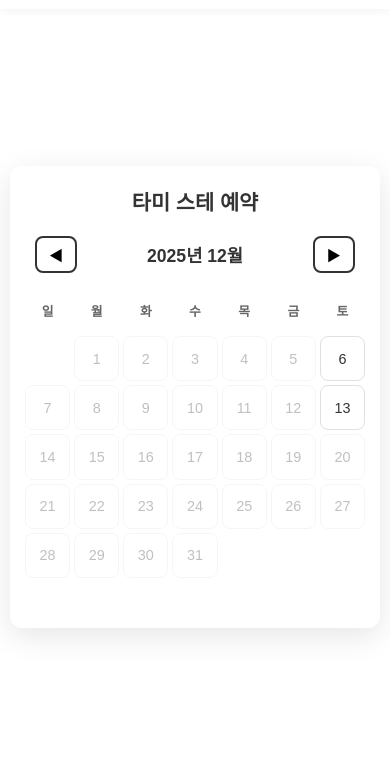
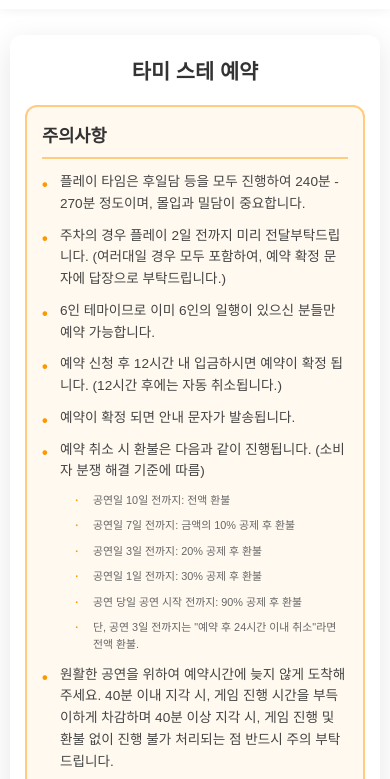
Before and after one commit to lucian1213/tamiste, a plain HTML site: page index.html in a window 390 px wide. Both pictures are taken after a click on the button "예약하기". Shown: the part 55-834 px from the top of the page. Drawn offline with Linux system fonts and the light colour scheme.

Commit message:
Update index.html

```diff
--- a/index.html
+++ b/index.html
@@ -192,6 +192,62 @@
             margin-bottom: 30px;
             font-size: 2em;
             color: #333333;
+        }
+
+        /* 주의사항 박스 */
+        .notice-box {
+            background: #fff9f0;
+            border: 2px solid #ffcc80;
+            border-radius: 12px;
+            padding: 25px;
+            margin-bottom: 30px;
+        }
+
+        .notice-box h3 {
+            font-size: 1.3em;
+            color: #333333;
+            margin-bottom: 15px;
+            padding-bottom: 10px;
+            border-bottom: 2px solid #ffcc80;
+        }
+
+        .notice-box ul {
+            list-style: none;
+            padding-left: 0;
+        }
+
+        .notice-box ul li {
+            margin-bottom: 12px;
+            padding-left: 20px;
+            position: relative;
+            line-height: 1.6;
+            color: #444444;
+            font-size: 0.95em;
+        }
+
+        .notice-box ul li:before {
+            content: "•";
+            position: absolute;
+            left: 0;
+            color: #ff9800;
+            font-weight: bold;
+            font-size: 1.2em;
+        }
+
+        .notice-box .sub-list {
+            margin-top: 10px;
+            padding-left: 20px;
+        }
+
+        .notice-box .sub-list li {
+            margin-bottom: 8px;
+            font-size: 0.9em;
+            color: #666666;
+        }
+
+        .notice-box .sub-list li:before {
+            content: "∙";
+            font-size: 1em;
         }
 
         /* 달력 헤더 */
@@ -451,6 +507,18 @@
                 font-size: 1.5em;
             }
 
+            .notice-box {
+                padding: 20px;
+            }
+
+            .notice-box h3 {
+                font-size: 1.2em;
+            }
+
+            .notice-box ul li {
+                font-size: 0.9em;
+            }
+
             .calendar-grid,
             .calendar {
                 gap: 5px;
@@ -501,6 +569,29 @@
             .reservation-box h2 {
                 font-size: 1.3em;
                 margin-bottom: 20px;
+            }
+
+            .notice-box {
+                padding: 15px;
+            }
+
+            .notice-box h3 {
+                font-size: 1.1em;
+                margin-bottom: 12px;
+            }
+
+            .notice-box ul li {
+                font-size: 0.85em;
+                margin-bottom: 10px;
+                padding-left: 18px;
+            }
+
+            .notice-box .sub-list {
+                padding-left: 15px;
+            }
+
+            .notice-box .sub-list li {
+                font-size: 0.8em;
             }
 
             .calendar-header h3 {
@@ -580,6 +671,32 @@
         <div class="reservation-container hidden" id="reservationSection">
             <div class="reservation-box">
                 <h2>타미 스테 예약</h2>
+
+                <!-- 주의사항 -->
+                <div class="notice-box">
+                    <h3>주의사항</h3>
+                    <ul>
+                        <li>플레이 타임은 후일담 등을 모두 진행하여 240분 - 270분 정도이며, 몰입과 밀담이 중요합니다.</li>
+                        <li>주차의 경우 플레이 2일 전까지 미리 전달부탁드립니다. (여러대일 경우 모두 포함하여, 예약 확정 문자에 답장으로 부탁드립니다.)</li>
+                        <li>6인 테마이므로 이미 6인의 일행이 있으신 분들만 예약 가능합니다.</li>
+                        <li>예약 신청 후 12시간 내 입금하시면 예약이 확정 됩니다. (12시간 후에는 자동 취소됩니다.)</li>
+                        <li>예약이 확정 되면 안내 문자가 발송됩니다.</li>
+                        <li>예약 취소 시 환불은 다음과 같이 진행됩니다. (소비자 분쟁 해결 기준에 따름)
+                            <ul class="sub-list">
+                                <li>공연일 10일 전까지: 전액 환불</li>
+                                <li>공연일 7일 전까지: 금액의 10% 공제 후 환불</li>
+                                <li>공연일 3일 전까지: 20% 공제 후 환불</li>
+                                <li>공연일 1일 전까지: 30% 공제 후 환불</li>
+                                <li>공연 당일 공연 시작 전까지: 90% 공제 후 환불</li>
+                                <li>단, 공연 3일 전까지는 "예약 후 24시간 이내 취소"라면 전액 환불.</li>
+                            </ul>
+                        </li>
+                        <li>원활한 공연을 위하여 예약시간에 늦지 않게 도착해주세요. 40분 이내 지각 시, 게임 진행 시간을 부득이하게 차감하며 40분 이상 지각 시, 게임 진행 및 환불 없이 진행 불가 처리되는 점 반드시 주의 부탁 드립니다.</li>
+                        <li>음주 후 방문 시 입장이 제한되며, 이로 인한 환불은 불가합니다.</li>
+                        <li>미성년자는 이용이 불가합니다.</li>
+                        <li>이 시나리오는 '자살'에 관한 주제를 포함하고 있습니다. 정신적인 트라우마가 있는 분이나 강한 혐오감이 있는 분에게는 플레이를 권유드리지 않습니다.</li>
+                    </ul>
+                </div>
 
                 <!-- 달력 헤더 -->
                 <div class="calendar-header">
```
